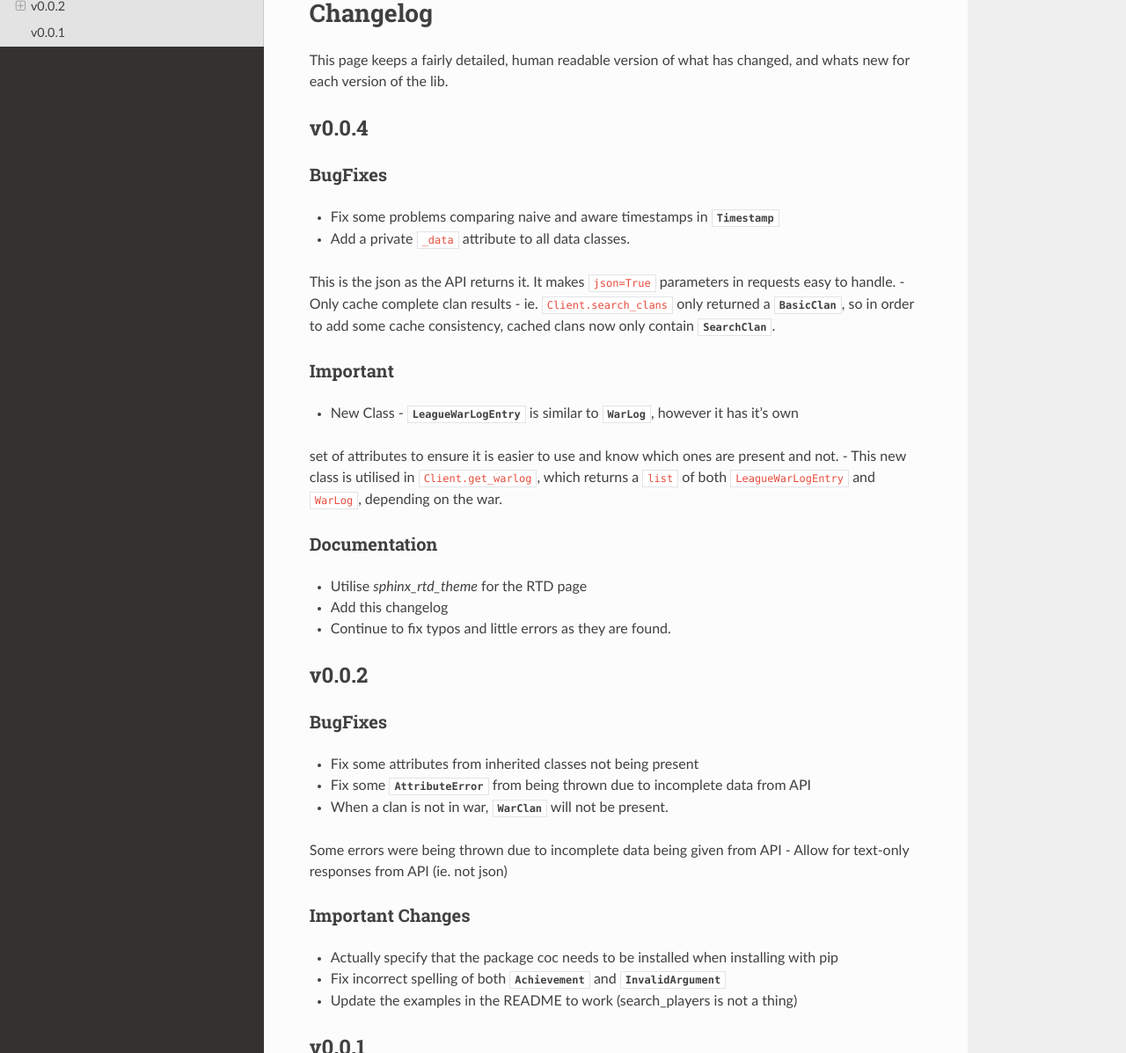
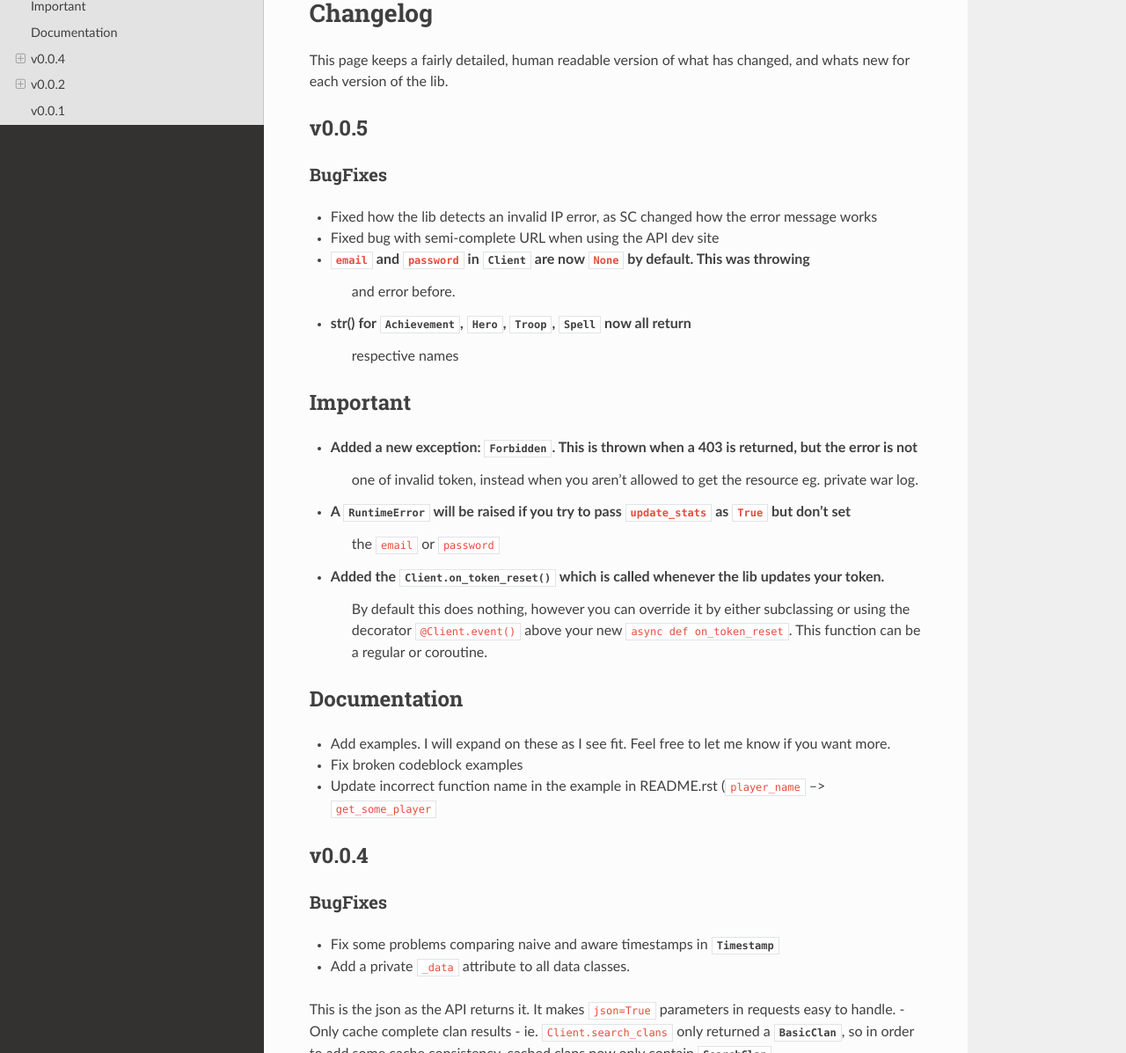
Before and after one commit to mathsman5133/coc.py, a Sphinx documentation site: the page built from docs/changelog.rst, in a window 1280 px wide and 1400 px high, cut to the strip 203-1400 px from the top of the window. Shown: the whole strip at 88% size. Built offline with Sphinx 7.4.7 and the Read the Docs theme 2.0.0, drawn with Linux system fonts in a browser that asks for light colours.

Commit message:
Bump version to v0.0.5 + update changelog

```diff
--- a/coc/__init__.py
+++ b/coc/__init__.py
@@ -1,6 +1,6 @@
 # -*- coding: utf-8 -*-
 
-__version__ = '0.0.4'
+__version__ = '0.0.5'
 
 from .client import Client
 from .dataclasses import (
--- a/docs/changelog.rst
+++ b/docs/changelog.rst
@@ -6,6 +6,34 @@ Changelog
 This page keeps a fairly detailed, human readable version
 of what has changed, and whats new for each version of the lib.
 
+
+v0.0.5
+-------
+BugFixes
+~~~~~~~~~
+- Fixed how the lib detects an invalid IP error, as SC changed how the error message works
+- Fixed bug with semi-complete URL when using the API dev site
+- ``email`` and ``password`` in :class:`Client` are now ``None`` by default. This was throwing
+    and error before.
+- str() for :class:`Achievement`, :class:`Hero`, :class:`Troop`, :class:`Spell` now all return
+    respective names
+
+Important
+-----------
+- Added a new exception: :exc:`Forbidden`. This is thrown when a 403 is returned, but the error is not
+    one of invalid token, instead when you aren't allowed to get the resource eg. private war log.
+- A :exc:`RuntimeError` will be raised if you try to pass ``update_stats`` as ``True`` but don't set
+    the ``email`` or ``password``
+- Added the :func:`Client.on_token_reset` which is called whenever the lib updates your token.
+    By default this does nothing, however you can override it by either subclassing or
+    using the decorator ``@Client.event()`` above your new ``async def on_token_reset``.
+    This function can be a regular or coroutine.
+
+Documentation
+--------------
+- Add examples. I will expand on these as I see fit. Feel free to let me know if you want more.
+- Fix broken codeblock examples
+- Update incorrect function name in the example in README.rst (``player_name`` --> ``get_some_player``
 
 v0.0.4
 -------
--- a/setup.py
+++ b/setup.py
@@ -5,7 +5,7 @@ requirements = []
 with open(os.path.join(os.getcwd(), 'requirements.txt')) as f:
     requirements = f.read().splitlines()
 
-version = '0.0.4'
+version = '0.0.5'
 
 readme = ''
 with open('README.rst') as f:
```
